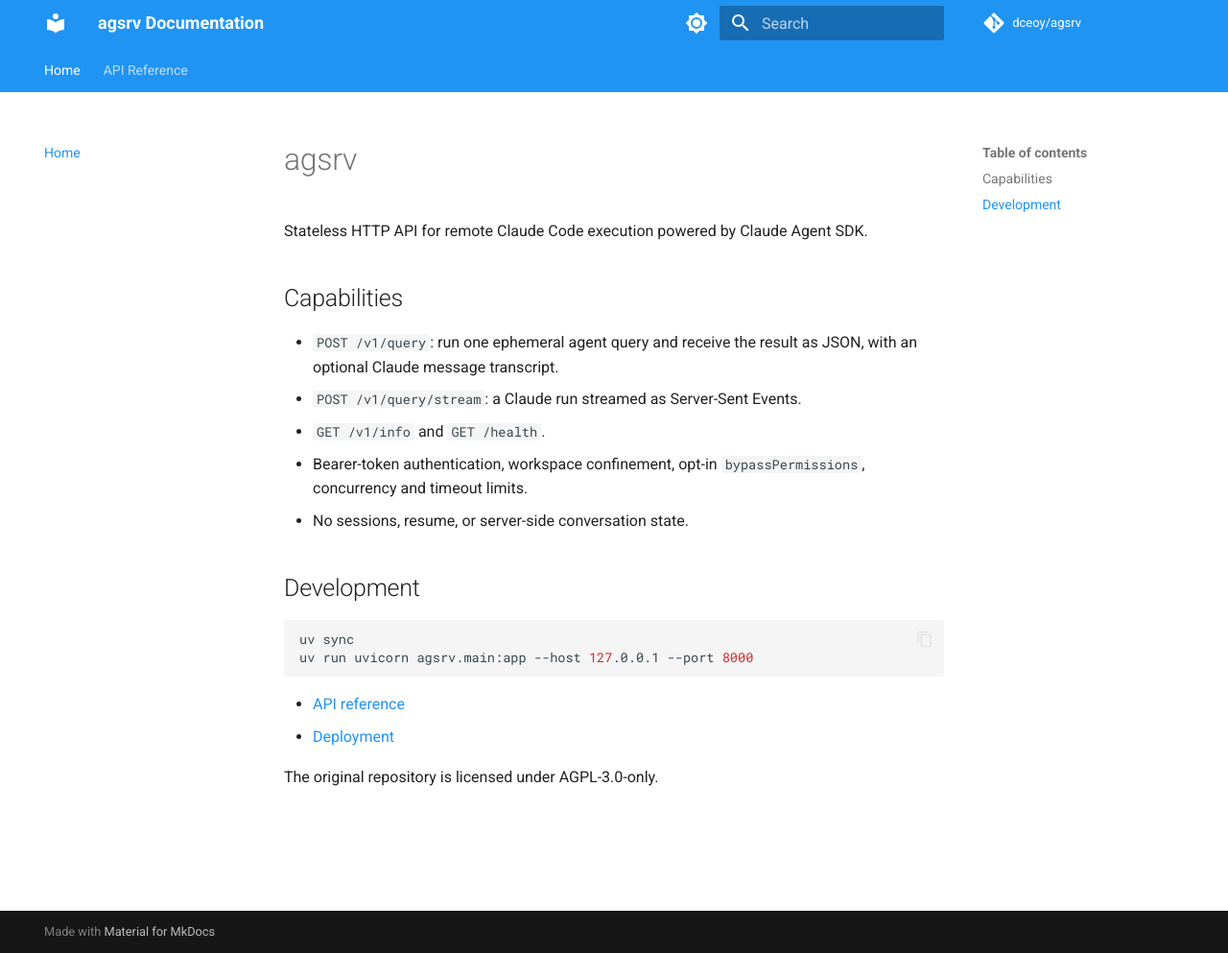
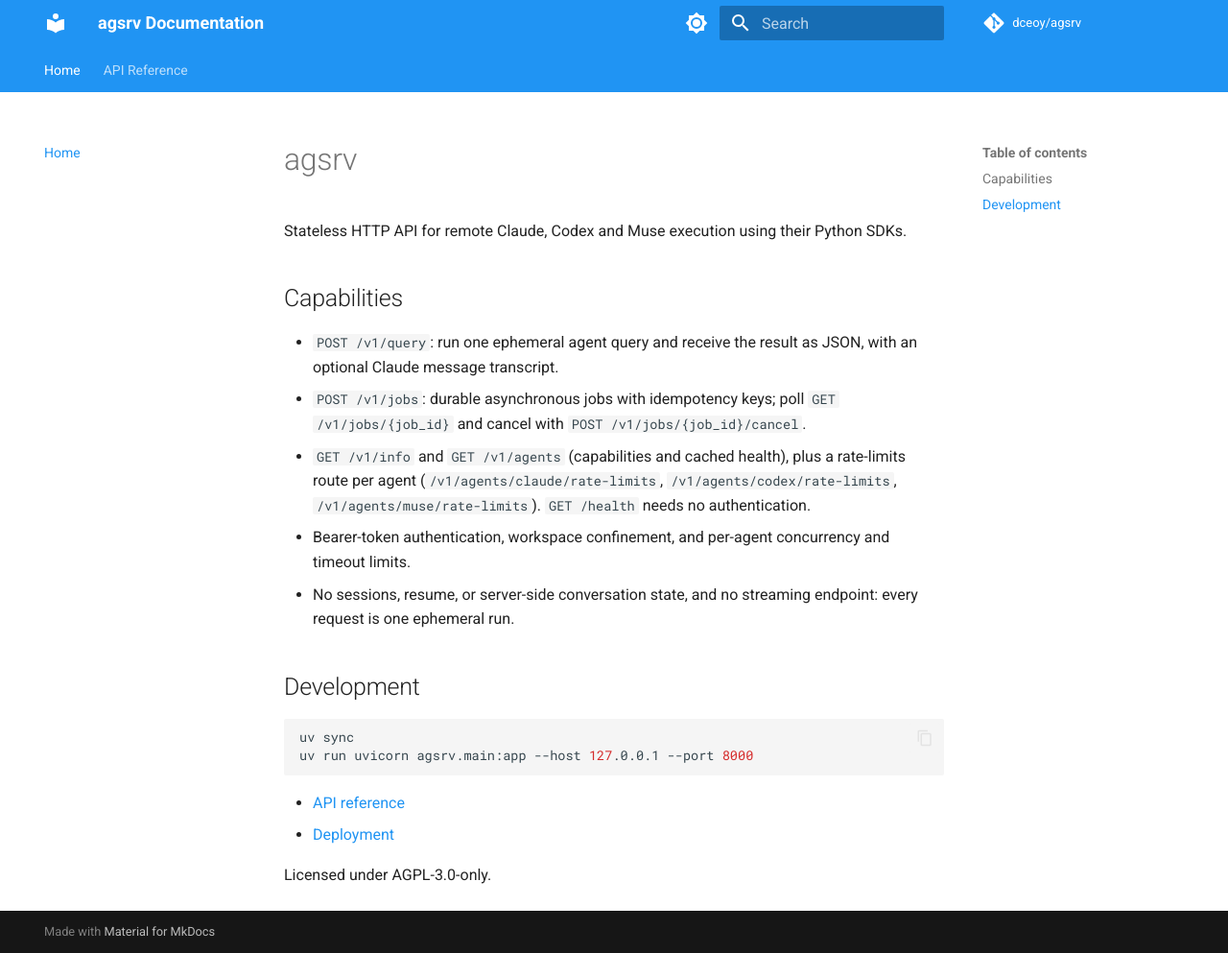
Before and after one commit to dceoy/agsrv, an MkDocs documentation site: the page built from docs/index.md, in a window 1280 px wide and 993 px high. Shown: the whole window at 96% size. Built offline with MkDocs 1.6.1 and Material for MkDocs 9.7.7, drawn with Linux system fonts in a browser that asks for light colours; comment, search, counter and statistics services are not loaded.

Commit message:
docs: bring the docs site in line with the 0.4.0 API
- docs/index.md described a Claude-only API with an SSE streaming
  endpoint and opt-in bypassPermissions; rewrite it for the current
  three-agent API with durable jobs and no streaming.
- api/index.md: drop the removed /v1/query/stream, add the jobs,
  cancel and per-agent rate-limits endpoints.
- rest-api.md: statelessness contract covers Muse too; the 503 row
  now names the disk-space preflight and missing staging causes.
- deployment.md: local development and the remote-server flow now
  provision and configure AGSRV_TMP_STAGING_DIRS, without which the
  server refuses to start.

```diff
--- a/docs/index.md
+++ b/docs/index.md
@@ -1,16 +1,22 @@
 # agsrv
 
-Stateless HTTP API for remote Claude Code execution powered by Claude Agent SDK.
+Stateless HTTP API for remote Claude, Codex and Muse execution using their
+Python SDKs.
 
 ## Capabilities
 
-- `POST /v1/query`: run one ephemeral agent query and receive the result as JSON,
-  with an optional Claude message transcript.
-- `POST /v1/query/stream`: a Claude run streamed as Server-Sent Events.
-- `GET /v1/info` and `GET /health`.
-- Bearer-token authentication, workspace confinement, opt-in
-  `bypassPermissions`, concurrency and timeout limits.
-- No sessions, resume, or server-side conversation state.
+- `POST /v1/query`: run one ephemeral agent query and receive the result as
+  JSON, with an optional Claude message transcript.
+- `POST /v1/jobs`: durable asynchronous jobs with idempotency keys; poll
+  `GET /v1/jobs/{job_id}` and cancel with `POST /v1/jobs/{job_id}/cancel`.
+- `GET /v1/info` and `GET /v1/agents` (capabilities and cached health), plus a
+  rate-limits route per agent (`/v1/agents/claude/rate-limits`,
+  `/v1/agents/codex/rate-limits`, `/v1/agents/muse/rate-limits`).
+  `GET /health` needs no authentication.
+- Bearer-token authentication, workspace confinement, and per-agent
+  concurrency and timeout limits.
+- No sessions, resume, or server-side conversation state, and no streaming
+  endpoint: every request is one ephemeral run.
 
 ## Development
 
@@ -22,4 +28,4 @@ uv run uvicorn agsrv.main:app --host 127.0.0.1 --port 8000
 - [API reference](api/index.md)
 - [Deployment](api/deployment.md)
 
-The original repository is licensed under AGPL-3.0-only.
+Licensed under AGPL-3.0-only.
```
Also changed, not shown: docs/api/deployment.md (+19 -4 lines), docs/api/index.md (+6 -2 lines), docs/api/rest-api.md (+2 -2 lines).
